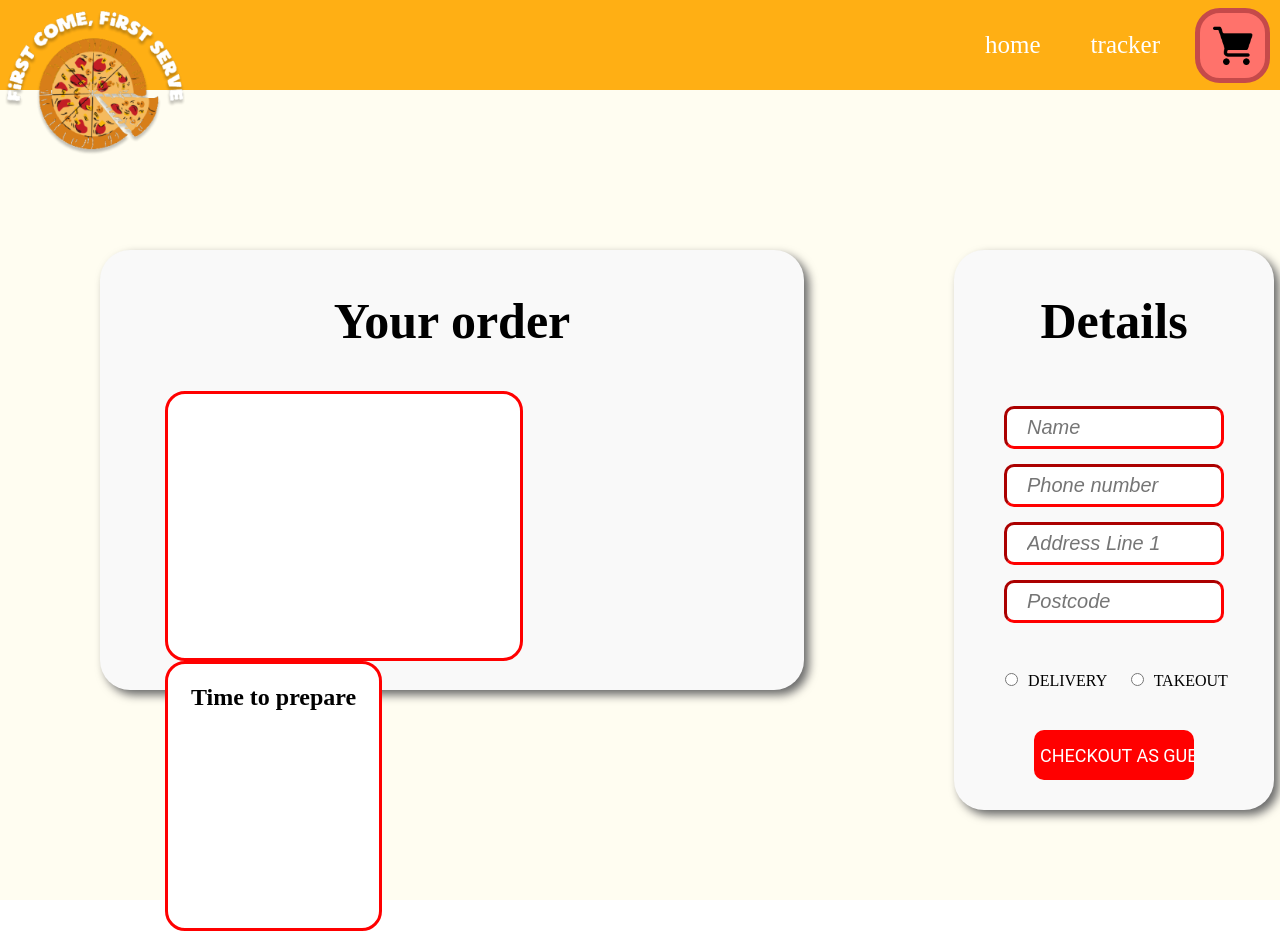
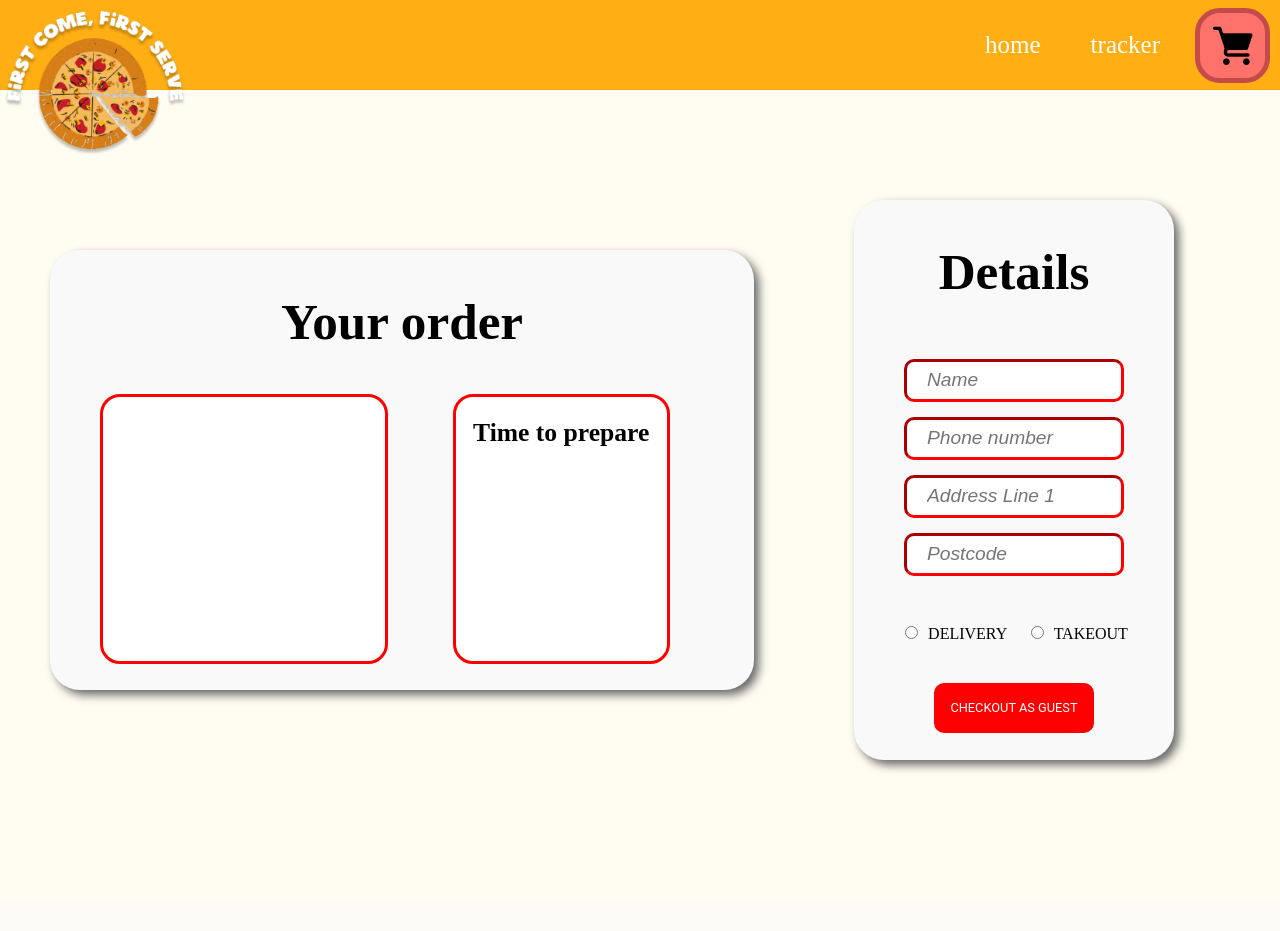
Before and after one commit to nixxxo/PizzaPal-Streamlined-Online-Ordering-Smart-Oven-Integration, a Python web app: template templates/cart.html in a window 1280 px wide. After the commit the page ends 773 px from the top, so only its background shows below. Run offline with Jinja, Linux system fonts and the light colour scheme; the template is opened without the code that fills it, so the values that code supplies are empty.

Commit message:
testing 2

```diff
--- a/static/style.css
+++ b/static/style.css
@@ -264,14 +264,16 @@ body {
     box-shadow: 5px 5px 10px dimgray;
 }
 
+
 #details_block {
     width: 25%;
     margin-left: 150px;
     height: 70%;
 }
 
+
 .cart_h1 {
-    font-size: 50px;
+    font-size: 3vw;
 }
 
 #products, #time_to_prepare {
@@ -302,7 +304,7 @@ input[type=text] {
     border-width: 3px;
     width: 60%;
     height: 35px;
-    font-size: 20px;
+    font-size: 1.3vw;
     padding-left: 20px;
 }
 
@@ -335,3 +337,93 @@ input[type=submit]:hover {
 input:placeholder-shown {
     font-style: italic;
 }
+
+@media screen and (min-width: 1080px) and (max-width: 1400px) {
+    #your_order_block {
+        width: 55%;
+        height: 55%;
+        margin-left: 50px;
+    }
+    #products {
+        margin-left: 50px;
+        width: 40%;
+    }
+    #details_block {
+        width: 25%;
+        margin-top: 100px;
+        margin-left: 100px;
+        margin-bottom: 30px;
+    }
+    .cart_h1 {
+        font-size: 4vw;
+    }
+    .cart_h2 {
+        font-size: 2vw;
+    }
+    input[type=text] {
+        font-size: 1.5vw;
+    }
+    input[type=submit] {
+        font-size: 1vw;
+    }
+}
+
+@media screen and (max-width: 1080px) and (min-width: 650px) {
+    #your_order_block {
+        width: 80%;
+        height: 60%;
+        margin-left: 100px;
+    }
+    #products {
+        margin-left: 50px;
+        width: 45%;
+    }
+    #details_block {
+        width: 60%;
+        margin-top: 100px;
+        margin-left: 175px;
+        margin-bottom: 30px;
+    }
+    .cart_h1 {
+        font-size: 5vw;
+    }
+    .cart_h2 {
+        font-size: 2vw;
+    }
+    input[type=text] {
+        font-size: 1.8vw;
+    }
+    input[type=submit] {
+        font-size: 2.2vw;
+    }
+}
+
+@media screen and (max-width: 650px) {
+    #your_order_block {
+        width: 80%;
+        height: 50%;
+        margin-left: 60px;
+    }
+    #products {
+        margin-left: 35px;
+        width: 35%;
+    }
+    #details_block {
+        width: 70%;
+        margin-top: 100px;
+        margin-left: 70px;
+        margin-bottom: 30px;
+    }
+    .cart_h1 {
+        font-size: 7vw;
+    }
+    .cart_h2 {
+        font-size: 2.5vw;
+    }
+    input[type=text] {
+        font-size: 2.7vw;
+    }
+    input[type=submit] {
+        font-size: 2.5vw;
+    }
+}
```
